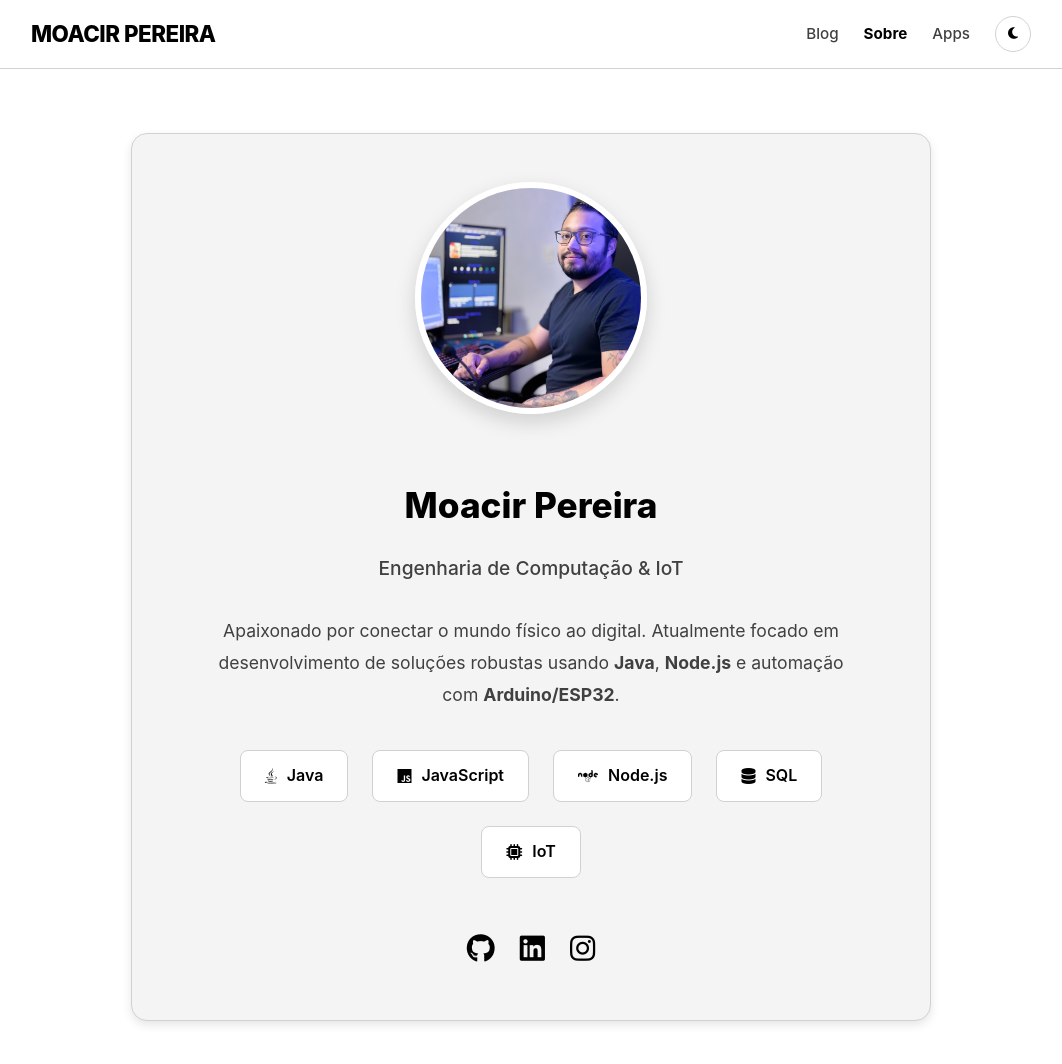
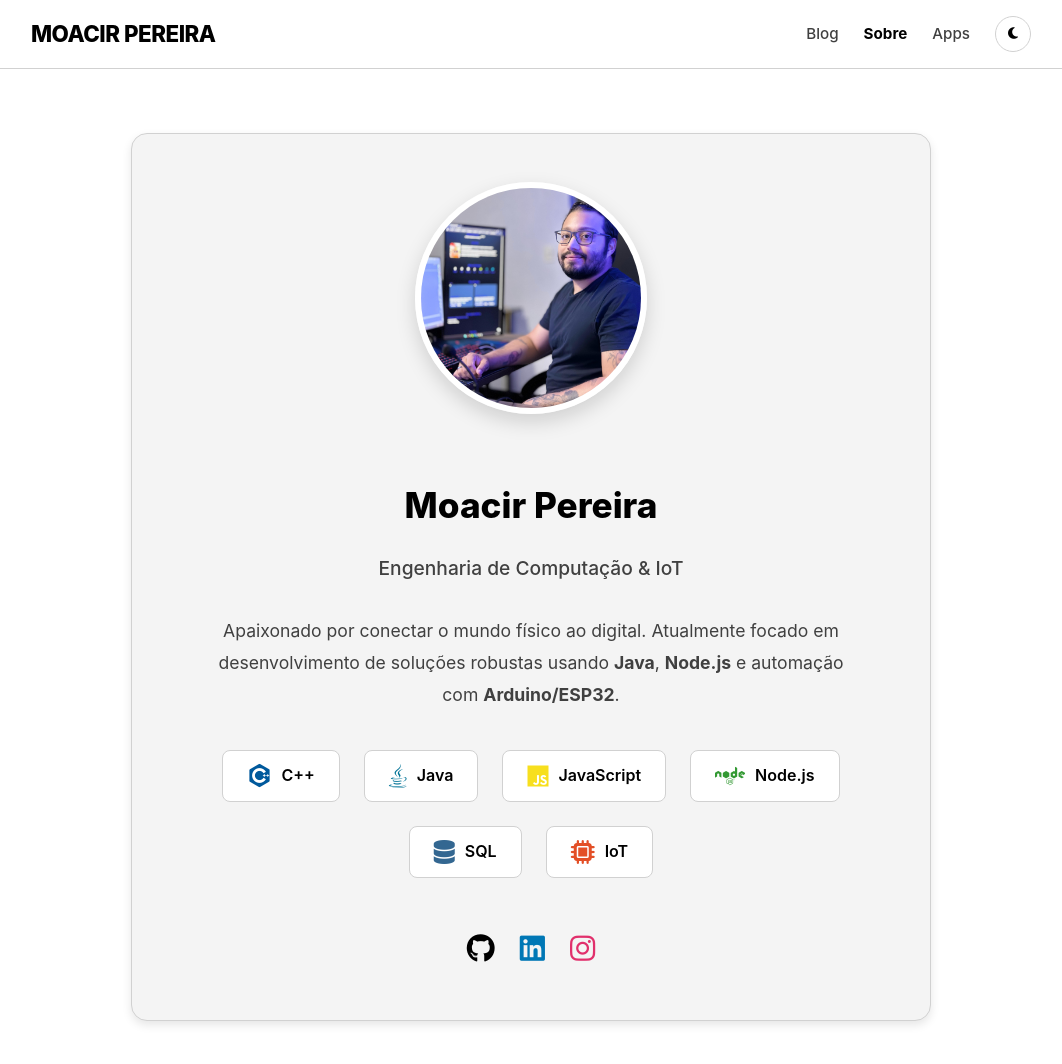
Before and after one commit to MoacirJr10/MyProject, a plain HTML site: page about.html in a window 1280 px wide. Shown: the whole page, without its empty margins (109-1171 px from the left). Drawn offline with nearby package versions, Linux system fonts and the light colour scheme.

Commit message:
Adiciona C++ e ícones coloridos no Sobre

```diff
--- a/about.html
+++ b/about.html
@@ -6,6 +6,7 @@
     <meta name="viewport" content="width=device-width, initial-scale=1.0"/>
     <link rel="stylesheet" href="src/frontend/css/styles-comum.css"/>
     <link rel="stylesheet" href="https://cdnjs.cloudflare.com/ajax/libs/font-awesome/6.5.0/css/all.min.css"/>
+    <link rel="stylesheet" href="https://cdn.jsdelivr.net/gh/devicons/devicon@latest/devicon.min.css"/>
     <style>
         .sobre-container { max-width: 800px; margin: 4rem auto; padding: 0 20px; }
         .profile-card { background-color: var(--card-bg); border: 1px solid var(--border-color); border-radius: 16px; padding: 3rem; text-align: center; box-shadow: var(--shadow); }
@@ -13,9 +14,14 @@
         .profile-name { font-size: 2.2rem; font-weight: 800; margin-bottom: 0.5rem; color: var(--text-color); }
         .profile-role { font-size: 1.2rem; color: var(--text-secondary); margin-bottom: 2rem; font-weight: 500; }
         .profile-bio { font-size: 1.1rem; line-height: 1.8; color: var(--text-secondary); max-width: 650px; margin: 0 auto 2.5rem auto; }
+
         .tech-grid { display: flex; justify-content: center; gap: 1.5rem; flex-wrap: wrap; margin-top: 2rem; }
         .tech-item { background-color: var(--bg-color); border: 1px solid var(--border-color); padding: 12px 24px; border-radius: 8px; font-size: 1rem; font-weight: 600; display: flex; align-items: center; gap: 10px; transition: transform 0.2s; }
         .tech-item:hover { transform: translateY(-3px); border-color: var(--text-color); }
+
+        /* Ícones Coloridos */
+        .tech-item i { font-size: 1.5rem; }
+
         .social-bar { margin-top: 3rem; display: flex; justify-content: center; gap: 25px; }
         .social-icon { font-size: 1.8rem; color: var(--text-color); transition: transform 0.2s, color 0.2s; }
         .social-icon:hover { transform: scale(1.2); opacity: 0.8; }
@@ -41,17 +47,20 @@
         <div class="profile-bio">
             <p>Apaixonado por conectar o mundo físico ao digital. Atualmente focado em desenvolvimento de soluções robustas usando <strong>Java</strong>, <strong>Node.js</strong> e automação com <strong>Arduino/ESP32</strong>.</p>
         </div>
+
         <div class="tech-grid">
-            <div class="tech-item"><i class="fab fa-java"></i> Java</div>
-            <div class="tech-item"><i class="fab fa-js"></i> JavaScript</div>
-            <div class="tech-item"><i class="fab fa-node"></i> Node.js</div>
-            <div class="tech-item"><i class="fas fa-database"></i> SQL</div>
-            <div class="tech-item"><i class="fas fa-microchip"></i> IoT</div>
+            <div class="tech-item"><i class="devicon-cplusplus-plain" style="color: #00599C;"></i> C++</div>
+            <div class="tech-item"><i class="fab fa-java" style="color: #007396;"></i> Java</div>
+            <div class="tech-item"><i class="fab fa-js" style="color: #F7DF1E;"></i> JavaScript</div>
+            <div class="tech-item"><i class="fab fa-node" style="color: #339933;"></i> Node.js</div>
+            <div class="tech-item"><i class="fas fa-database" style="color: #336791;"></i> SQL</div>
+            <div class="tech-item"><i class="fas fa-microchip" style="color: #E34F26;"></i> IoT</div>
         </div>
+
         <div class="social-bar">
             <a href="https://github.com/MoacirJr10" target="_blank" class="social-icon"><i class="fab fa-github"></i></a>
-            <a href="https://www.linkedin.com/in/moacir-pereira-670b7b1a7/" target="_blank" class="social-icon"><i class="fab fa-linkedin"></i></a>
-            <a href="https://www.instagram.com/moacir00/" target="_blank" class="social-icon"><i class="fab fa-instagram"></i></a>
+            <a href="https://www.linkedin.com/in/moacir-pereira-670b7b1a7/" target="_blank" class="social-icon" style="color: #0077b5;"><i class="fab fa-linkedin"></i></a>
+            <a href="https://www.instagram.com/moacir00/" target="_blank" class="social-icon" style="color: #E1306C;"><i class="fab fa-instagram"></i></a>
         </div>
     </div>
 </main>
```
